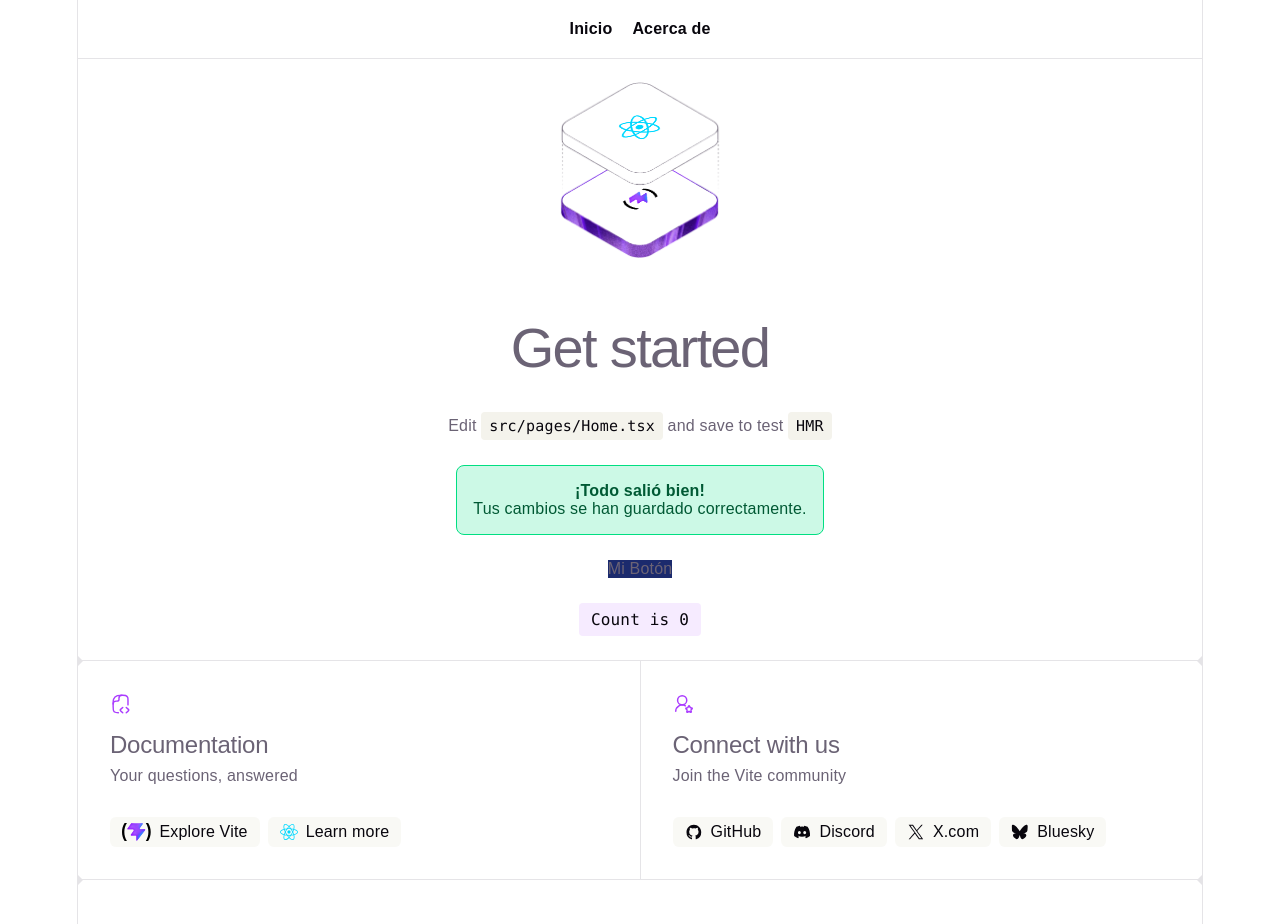
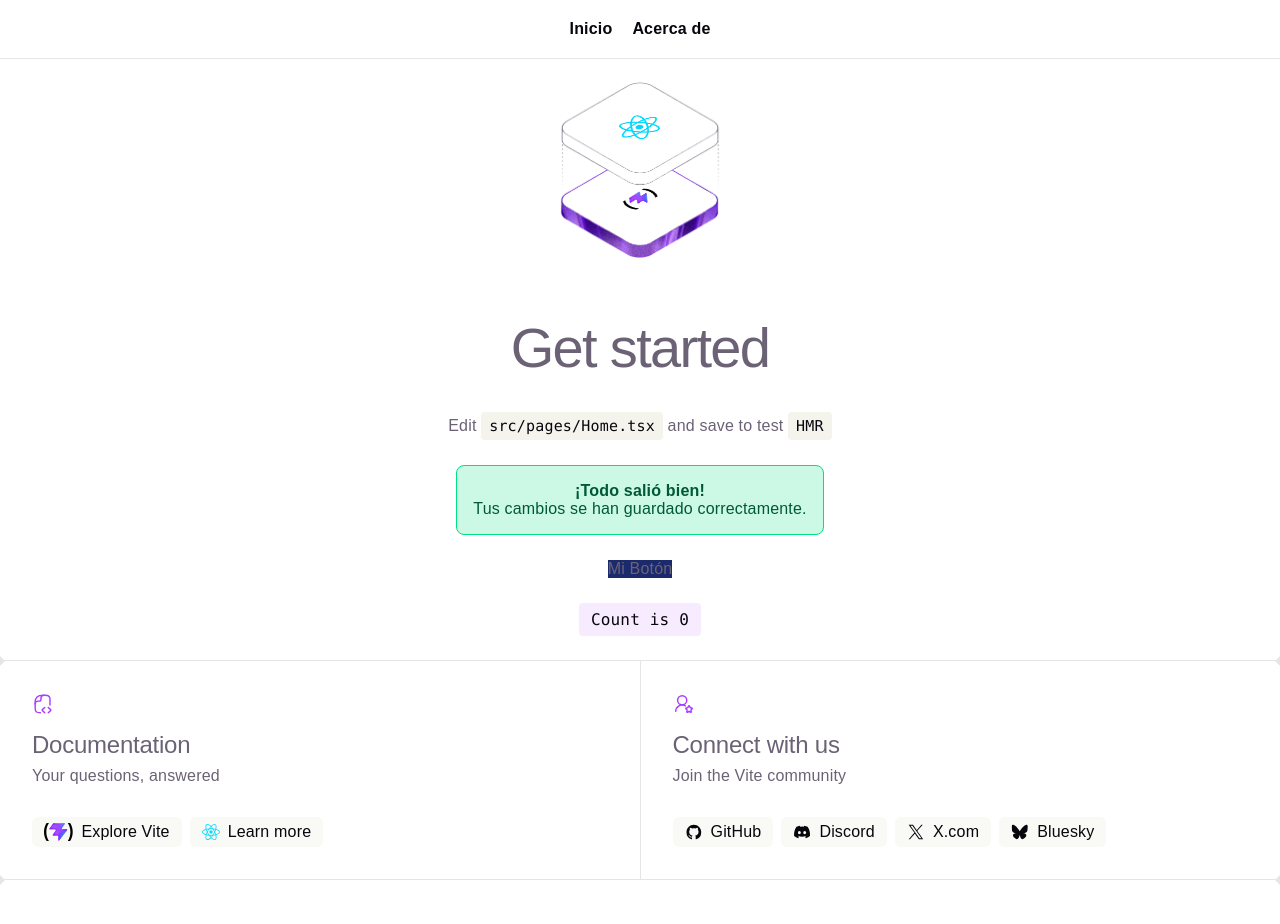
Before and after one commit to jhoanclaure/Arasaka, a React (Vite) app: page / in a window 1280 px wide. Shown: the top 924 px of the page. Built offline with nearby package versions, Linux system fonts and the light colour scheme.

Commit message:
Refactor: se quita los margenes del index

```diff
--- a/src/App.tsx
+++ b/src/App.tsx
@@ -18,6 +18,7 @@ function App() {
       <main>
         <Outlet />
       </main>
+
     </>
   )
 }
--- a/src/index.css
+++ b/src/index.css
@@ -190,11 +190,11 @@
 }
 
 #root {
-  width: 1126px;
+  /*width: 1126px;
+  border-inline: 1px solid var(--border);*/
   max-width: 100%;
   margin: 0 auto;
   text-align: center;
-  border-inline: 1px solid var(--border);
   min-height: 100svh;
   display: flex;
   flex-direction: column;
```
